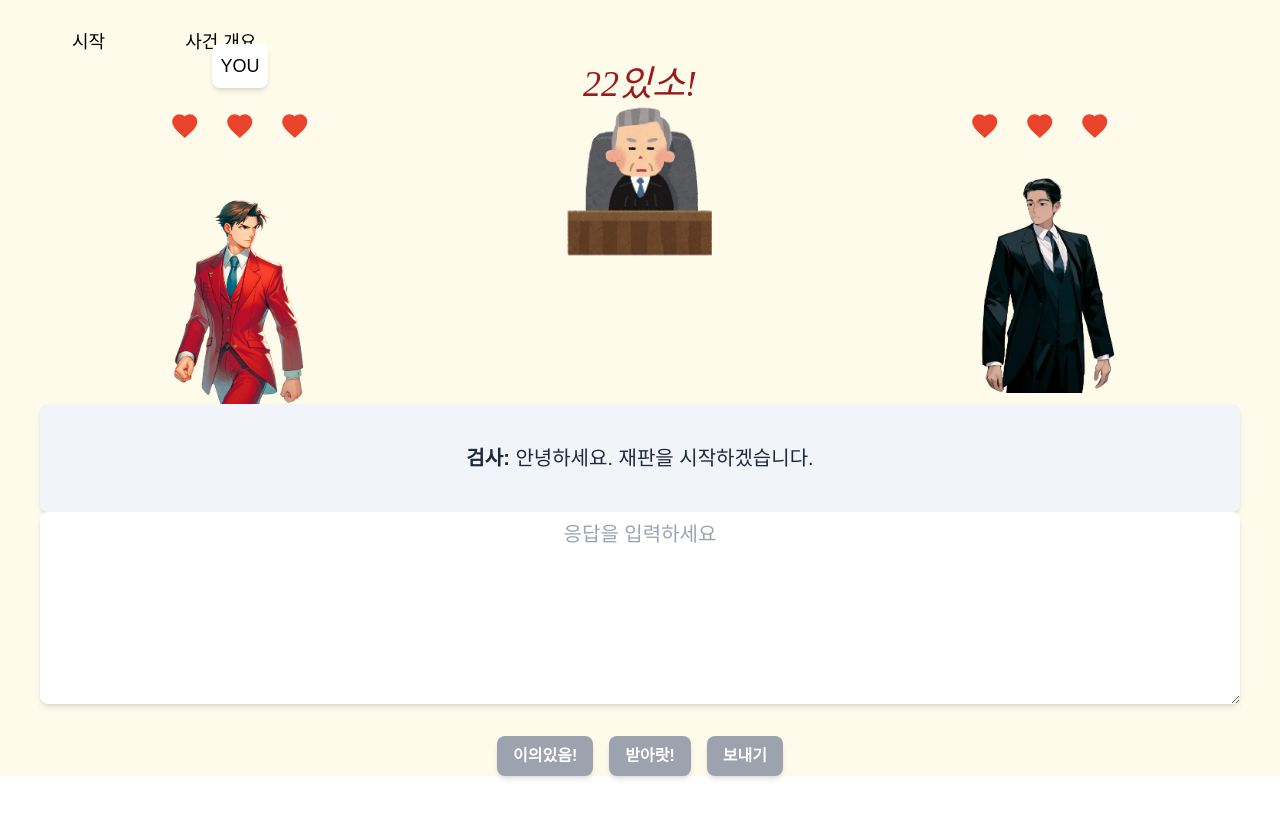
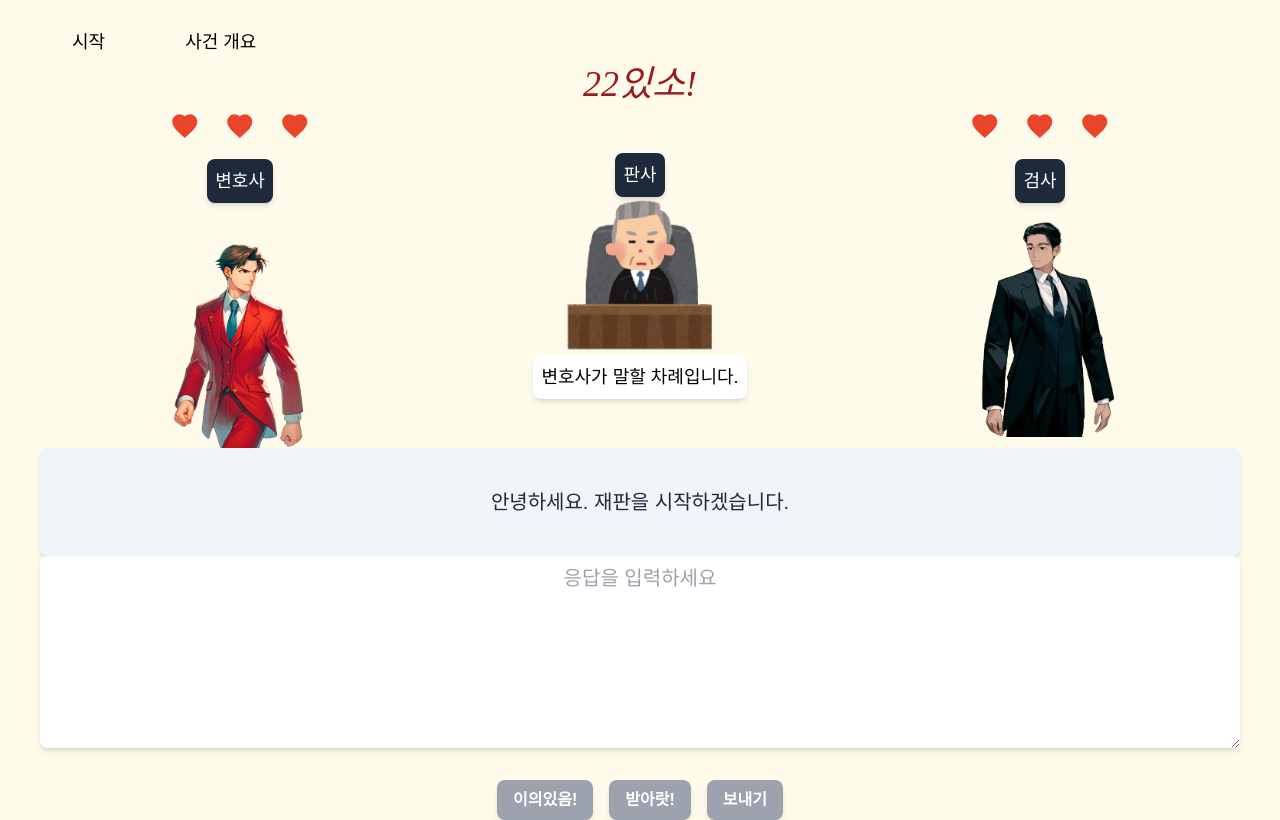
Before and after one commit to SeolyeongBae/EC3102-trial, a React (Vite) app: page / in a window 1280 px wide. Built offline with nearby package versions, Linux system fonts and the light colour scheme; a web font is replaced by a local one.

Commit message:
feat: nametag 추가, 변호사 답변 및 판사 답변 추가

```diff
--- a/src/App.tsx
+++ b/src/App.tsx
@@ -1,7 +1,11 @@
 import { useMutation, useQuery } from "@tanstack/react-query";
 import { useCallback, useEffect, useState } from "react";
 
-import { fetchLawyerScript, fetchProsecutorScript } from "./apis";
+import {
+  fetchJudgeScript,
+  fetchLawyerScript,
+  fetchProsecutorScript,
+} from "./apis";
 import Judge from "./assets/judge.webp";
 import Lawyer from "./assets/lawyer.webp";
 import Prosecutor from "./assets/pro.png";
@@ -11,6 +15,7 @@ import EvidenceList from "./components/Evidancelist";
 import LifeHearts from "./components/lifeHearts/LifeHearts";
 import { Character } from "./const";
 import { useTrialData } from "./hooks";
+import NameTag from "./components/NameTag";
 
 const INITIAL_TEXT = "안녕하세요. 재판을 시작하겠습니다.";
 
@@ -71,20 +76,30 @@ function App() {
     },
   });
 
-  const laywerMutation = useMutation({
+  const judgeMutation = useMutation({
+    mutationFn: (trial_id: string) => fetchJudgeScript(trial_id),
+    onSuccess: (data) => {
+      if (data.scripts && data.scripts.length > 0) {
+        //data.scripts에서 뒤에서부터 찾다가 role이 prosecutor 인거만 찾아줘
+        const judgeScript = data.scripts
+          .slice()
+          .reverse()
+          .find((script: any) => script.role === "judge");
+
+        if (judgeScript) {
+          setDisplayedText(judgeScript.text);
+        }
+      }
+    },
+  });
+
+  const lawyerMutation = useMutation({
     mutationFn: ({ trial_id, speech }: IMutationParams) =>
       fetchLawyerScript(trial_id, speech),
     onSuccess: (data) => {
       if (data.scripts && data.scripts.length > 0) {
-        // //data.scripts에서 뒤에서부터 찾다가 role이 prosecutor 인거만 찾아줘
-        // const prosecutorScript = data.scripts
-        //   .slice()
-        //   .reverse()
-        //   .find((script: any) => script.role === '');
-        // if (prosecutorScript) {
-        //   setDisplayedText(prosecutorScript.text);
-        //   setTurn(() => Character.LAWYER);
-        // }
+        setTurn(Character.JUDGE); // 턴 넘겨줌
+        judgeMutation.mutate(trialId ?? "");
       }
     },
   });
@@ -119,12 +134,15 @@ function App() {
     }
   }, [prosecutorLife, defenseLife]);
 
-  const handleInput = useCallback((input: string) => {
-    if (input.length !== 0) {
-      setFullText(input); //변호사가 한 말을 저장, 서버로 보냄
-      setTurn(Character.PROSECUTOR);
-    }
-  }, []);
+  const handleInput = useCallback(
+    (input: string) => {
+      if (input.length !== 0) {
+        setFullText(input); //변호사가 한 말을 저장, 서버로 보냄
+        lawyerMutation.mutate({ trial_id: trialId ?? "", speech: input });
+      }
+    },
+    [lawyerMutation, trialId],
+  );
 
   const handleClose = (e: React.MouseEvent<HTMLDivElement>) => {
     if (e.target === e.currentTarget) {
@@ -160,14 +178,8 @@ function App() {
 
       <div className={"grid grid-cols-3 w-full"}>
         <div className={"flex flex-col items-center relative"}>
-          <p
-            className={
-              "absolute top-[-60px] text-lg bg-white p-2 rounded-lg shadow-md"
-            }
-          >
-            YOU
-          </p>
           <LifeHearts maximum={3} left={defenseLife} />
+          <NameTag text={"변호사"} />
           <img
             src={Prosecutor}
             alt={"Lawyer"}
@@ -178,12 +190,17 @@ function App() {
           />
         </div>
 
-        <div className={"flex justify-center items-start"}>
+        <div className={"flex justify-center flex-col items-center"}>
+          <NameTag text={"판사"} />
           <img src={Judge} alt={"Judge"} width={"40%"} />
+          <p
+            className={"text-lg bg-white p-2 rounded-lg shadow-md"}
+          >{`${turn}가 말할 차례입니다.`}</p>
         </div>
 
         <div className={"flex flex-col items-center"}>
           <LifeHearts maximum={3} left={prosecutorLife} />
+          <NameTag text={"검사"} />
           <img src={Lawyer} alt={"Lawyer"} width={"40%"} style={{}} />
         </div>
       </div>
@@ -194,7 +211,7 @@ function App() {
             displayedText={
               prosecutorMutation.isPending ? "(자료 정리 중)" : displayedText
             }
-            speaker={Character.PROSECUTOR}
+            speaker={turn}
           />
         </div>
 
--- a/src/apis.ts
+++ b/src/apis.ts
@@ -38,3 +38,16 @@ export const fetchTrialData = async (trial_id: string): Promise<any> => {
   }
   return response.json();
 };
+
+export const fetchJudgeScript = async (trial_id: string): Promise<any> => {
+  const response = await fetch(`/api/judge/${trial_id}`, {
+    method: "POST",
+    headers: {
+      "Content-Type": "application/json",
+    },
+  });
+  if (!response.ok) {
+    throw new Error("Network response was not ok");
+  }
+  return response.json();
+};
--- a/src/components/DialogBox.tsx
+++ b/src/components/DialogBox.tsx
@@ -8,10 +8,7 @@ interface DialogBoxProps {
 const DialogBox: React.FC<DialogBoxProps> = ({ displayedText, speaker }) => {
   return (
     <div className="text-xl dialog-box p-10 bg-slate-100 text-slate-800 rounded-lg shadow-md text-center ">
-      <div className={`dialog-line ${speaker}`}>
-        <strong>{speaker}: </strong>
-        {displayedText}
-      </div>
+      <div className={`dialog-line ${speaker}`}>{displayedText}</div>
     </div>
   );
 };
--- /dev/null
+++ b/src/components/NameTag.tsx
@@ -0,0 +1,15 @@
+import React from "react";
+
+interface NameTagProps {
+  text: string;
+}
+
+const NameTag: React.FC<NameTagProps> = ({ text }) => {
+  return (
+    <p className={"text-lg p-2 rounded-lg shadow-md bg-slate-800 text-white"}>
+      {text}
+    </p>
+  );
+};
+
+export default NameTag;
```
